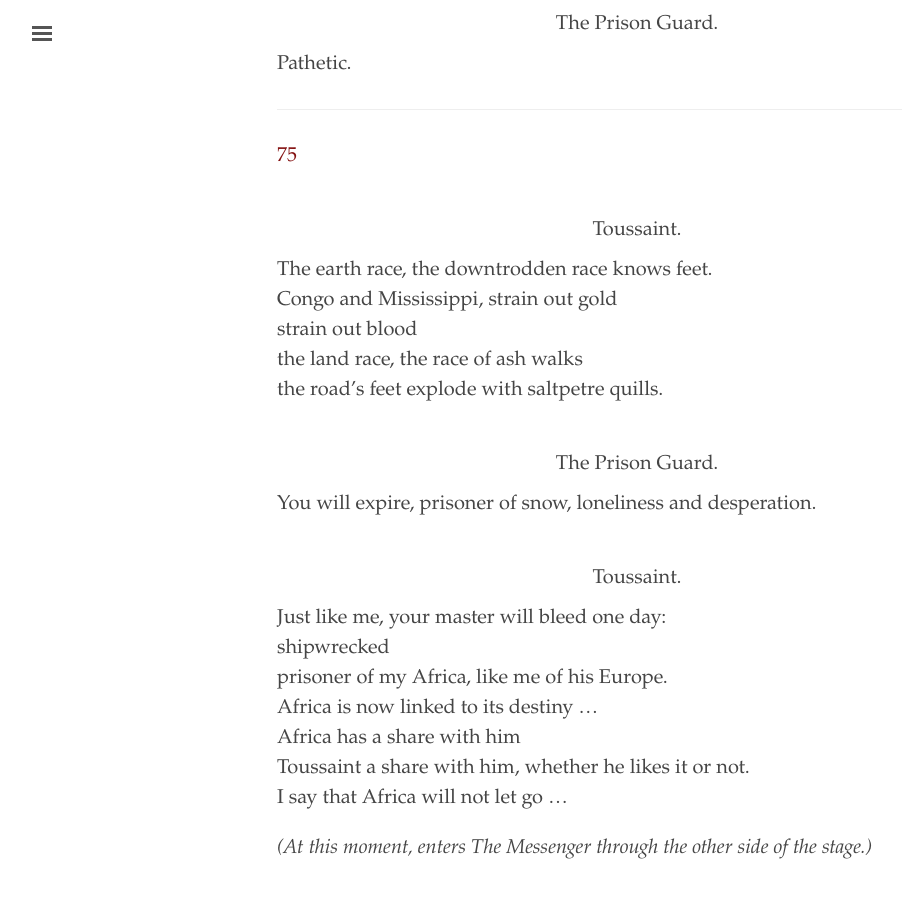
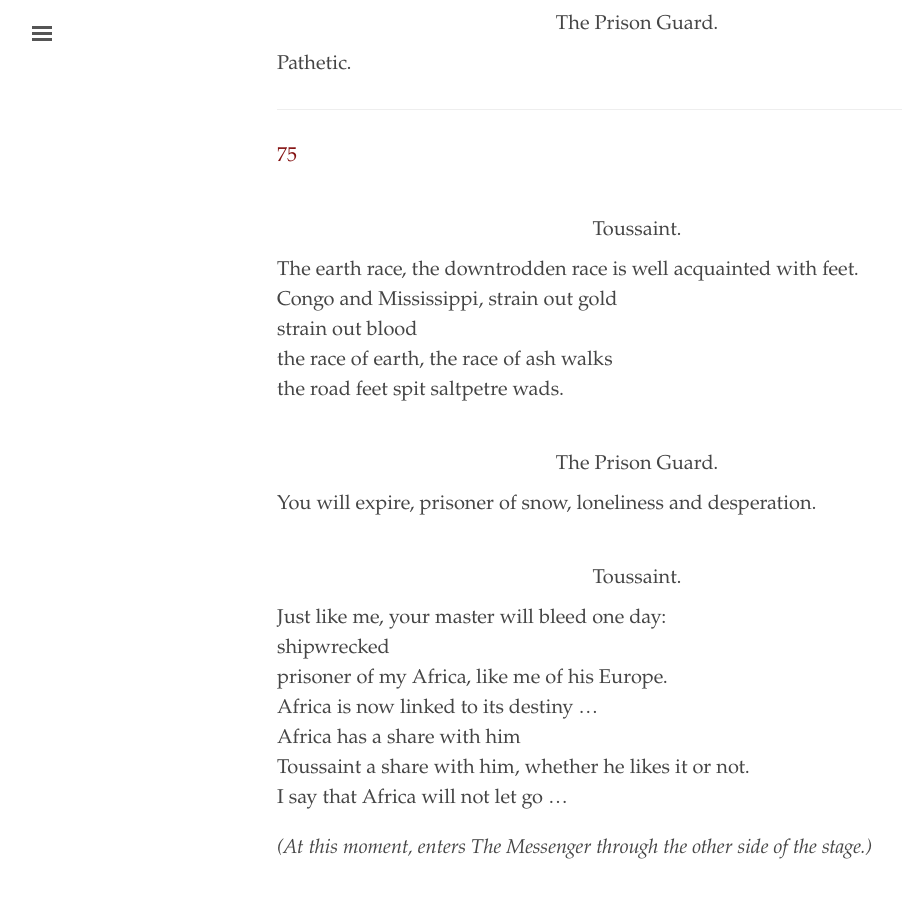
Before and after one commit to elotroalex/chiens, a Jekyll site: the page built from _texts/translation.md, in a window 1280 px wide and 900 px high, scrolled down 82379 px. Shown: the whole window, without its empty margins (3-905 px from the left). Built offline with Jekyll 4.4.1, drawn with Linux system fonts in a browser that asks for light colours.

Commit message:
fixed des pieds passage

```diff
--- a/_texts/translation.md
+++ b/_texts/translation.md
@@ -2663,11 +2663,11 @@ Oh, steps; hooves of horses; crawling larvae grown in the valley of my ears. Con
 
 - {:.sp} Toussaint.
 
-- The earth race, the downtrodden race knows feet.
+- The earth race, the downtrodden race is well acquainted with feet.
 - Congo and Mississippi, strain out gold
 - strain out blood
-- the land race, the race of ash walks
-- the road's feet explode with saltpetre quills.
+- the race of earth, the race of ash walks
+- the road feet spit saltpetre wads.
 
 - {:.sp} The Prison Guard.
 
```
